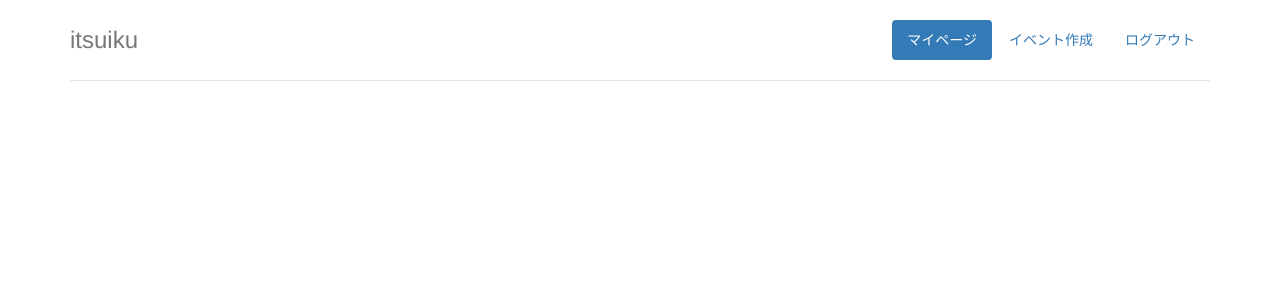
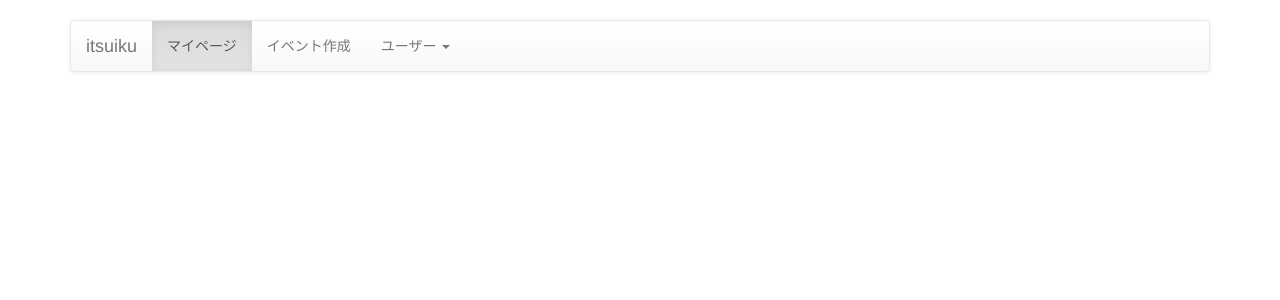
Before and after one commit to garigari-kun/itsuiku, a Django app: template src/templates/events/dashboard.html in a window 1280 px wide. Shown: the top 300 px of the page. Run offline with Django 3.2, Linux system fonts and the light colour scheme; the template is opened without the code that fills it, so the values that code supplies are empty; parts of the project's set-up code (start-up, migrations or seed data) failed here and were passed over; some libraries are stand-ins or nearby versions.

Commit message:
Redesigned app-navbar.html

```diff
--- a/src/attendances/views.py
+++ b/src/attendances/views.py
@@ -13,7 +13,6 @@ class EventTopView(View):
 
 
     def get(self, request, event_code=None, *args, **kwargs):
-        # template_name = 'events/event-top.html'
         event = get_object_or_404(Event, event_code=event_code)
         num_of_date = len(event.schedule_range.all())
 
--- a/src/templates/home/index.html
+++ b/src/templates/home/index.html
@@ -10,7 +10,6 @@
         <h1>itsuiku</h1>
         <p>
           itsuiku -イツイク-は、友達や同僚との飲み会やイベントのスケジュールを決めるアプリです。<br />
-          メールアドレスだけで簡単ログイン。過去のイベントもしっかり管理します
         </p>
         <p>
           <a class="btn btn-primary btn-lg" href="{% url 'account:login' %}" role="button">
--- a/src/templates/includes/app-navbar.html
+++ b/src/templates/includes/app-navbar.html
@@ -1,93 +1,48 @@
 <style>
-/* Space out content a bit */
 body {
   padding-top: 20px;
   padding-bottom: 20px;
 }
 
-/* Everything but the jumbotron gets side spacing for mobile first views */
-.header,
-.marketing,
-.footer {
-  padding-right: 15px;
-  padding-left: 15px;
+.navbar {
+  margin-bottom: 20px;
 }
-
-/* Custom page header */
-.header {
-  padding-bottom: 20px;
-  border-bottom: 1px solid #e5e5e5;
-}
-/* Make the masthead heading the same height as the navigation */
-.header h3 {
-  margin-top: 0;
-  margin-bottom: 0;
-  line-height: 40px;
-}
-
-/* Custom page footer */
-.footer {
-  padding-top: 19px;
-  color: #777;
-  border-top: 1px solid #e5e5e5;
-}
-
-/* Customize container */
-@media (min-width: 768px) {
-  /*.container {
-    max-width: 730px;
-  }*/
-}
-.container-narrow > hr {
-  margin: 30px 0;
-}
-
-/* Main marketing message and sign up button */
-.jumbotron {
-  text-align: center;
-  border-bottom: 1px solid #e5e5e5;
-}
-.jumbotron .btn {
-  padding: 14px 24px;
-  font-size: 21px;
-}
-
-/* Supporting marketing content */
-.marketing {
-  margin: 40px 0;
-}
-.marketing p + h4 {
-  margin-top: 28px;
-}
-
-/* Responsive: Portrait tablets and up */
-@media screen and (min-width: 768px) {
-  /* Remove the padding we set earlier */
-  .header,
-  .marketing,
-  .footer {
-    padding-right: 0;
-    padding-left: 0;
-  }
-  /* Space out the masthead */
-  .header {
-    margin-bottom: 30px;
-  }
-  /* Remove the bottom border on the jumbotron for visual effect */
-  .jumbotron {
-    border-bottom: 0;
-  }
-}
-
 </style>
 
-<div class="header clearfix">
-  <nav>
-  <ul class="nav nav-pills pull-right">
-    <li role="presentation" class="active"><a href="{% url 'user-dashboard' %}">マイページ</a></li>
-    <li role="presentation"><a href="{% url 'event:create-event' %}">イベント作成</a></li>
-    <li role="presentation"><a href="{% url 'account:logout' %}">ログアウト</a></li>
-  </ul>
-  </nav>
-  <h3 class="text-muted">itsuiku</h3>
-</div>
+<nav class="navbar navbar-default">
+        <div class="container-fluid">
+          <div class="navbar-header">
+            <button type="button" class="navbar-toggle collapsed" data-toggle="collapse" data-target="#navbar" aria-expanded="false" aria-controls="navbar">
+              <span class="sr-only">Toggle navigation</span>
+              <span class="icon-bar"></span>
+              <span class="icon-bar"></span>
+              <span class="icon-bar"></span>
+            </button>
+            <a class="navbar-brand" href="#">itsuiku</a>
+          </div>
+          <div id="navbar" class="navbar-collapse collapse" aria-expanded="false" style="height: 1px;">
+            <ul class="nav navbar-nav">
+              <li class="active"><a href="{% url 'user-dashboard' %}">マイページ</a></li>
+              <!-- <li><a href="#">About</a></li> -->
+              <li><a href="{% url 'event:create-event' %}">イベント作成</a></li>
+              <li class="dropdown">
+                <a href="#" class="dropdown-toggle" data-toggle="dropdown" role="button" aria-haspopup="true" aria-expanded="false">ユーザー <span class="caret"></span></a>
+                <ul class="dropdown-menu">
+                  <li><a href="#">設定</a></li>
+                  <li><a href="{% url 'account:logout' %}">ログアウト</a></li>
+                  <!-- <li><a href="#">Something else here</a></li> -->
+                  <!-- <li role="separator" class="divider"></li>
+                  <li class="dropdown-header">Nav header</li>
+                  <li><a href="#">Separated link</a></li>
+                  <li><a href="#">One more separated link</a></li> -->
+                </ul>
+              </li>
+            </ul>
+            <!-- <ul class="nav navbar-nav navbar-right">
+              <li class="active"><a href="./">Default <span class="sr-only">(current)</span></a></li>
+              <li><a href="../navbar-static-top/">Static top</a></li>
+              <li><a href="../navbar-fixed-top/">Fixed top</a></li>
+            </ul> -->
+          </div><!--/.nav-collapse -->
+        </div><!--/.container-fluid -->
+      </nav>
```
Also changed, not shown: src/templates/events/create_event.html (+12 -9 lines), src/templates/includes/app-navbar-old.html (added, +93 -0 lines), src/db.sqlite3.
